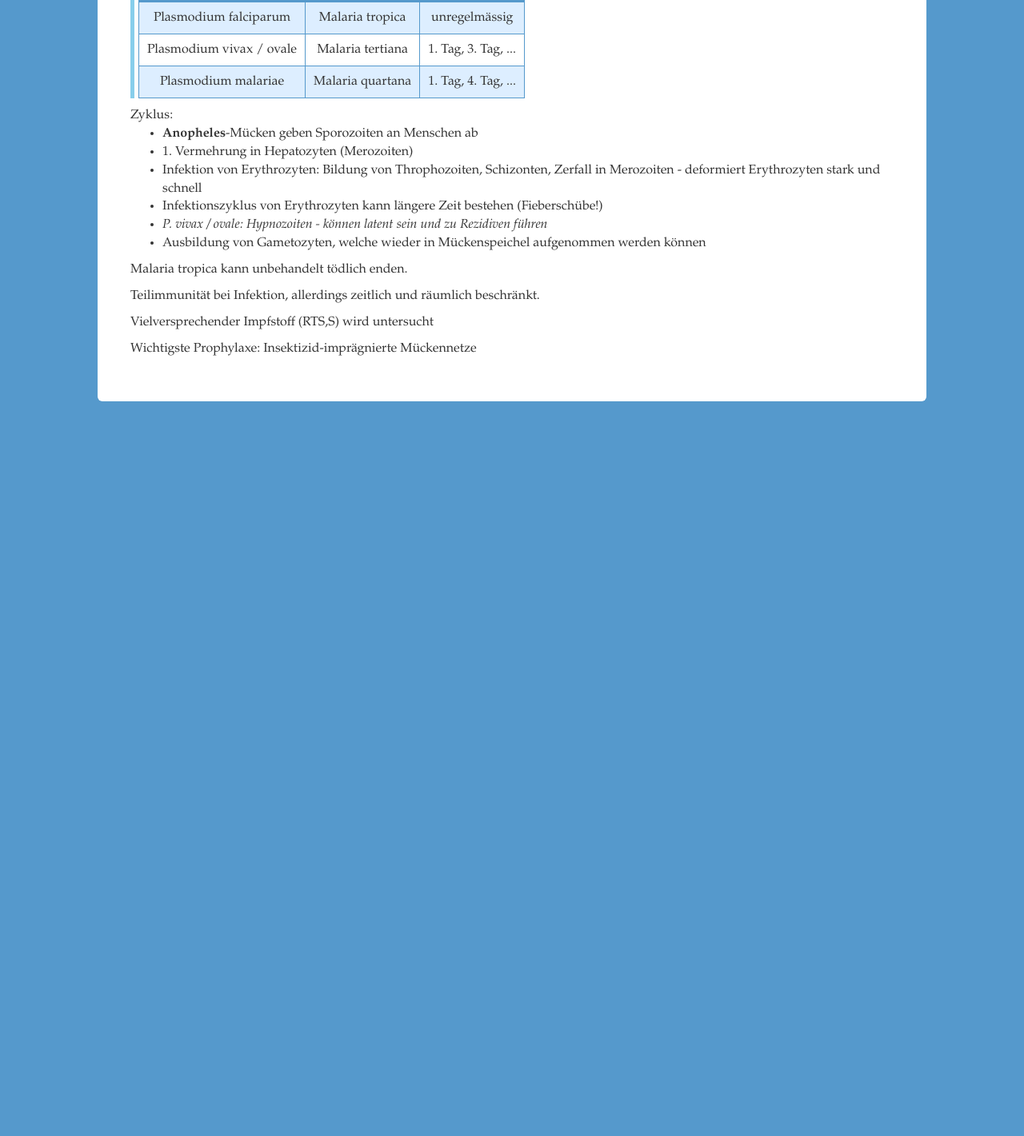
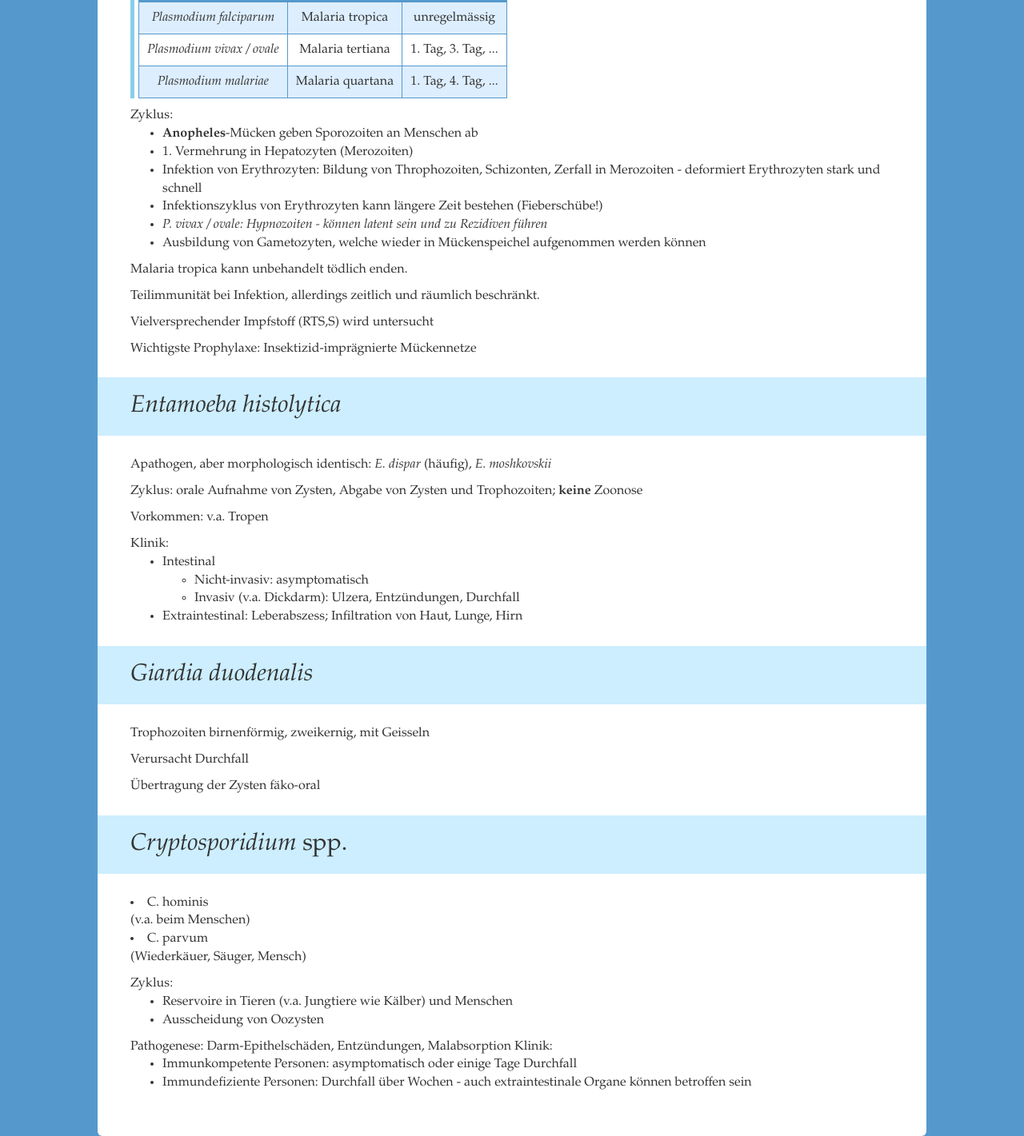
Before and after one commit to evilliger/evilliger.github.io, a plain HTML site: page Parasitologie.html in a window 1280 px wide. Shown: the part 1336-2757 px from the top of the page at 80% size. Before the commit the page ends 1838 px from the top, so only its background shows below. Drawn offline with Linux system fonts and the light colour scheme.

Commit message:
Add study notes: Intestinale Parasiten

```diff
--- a/Parasitologie.html
+++ b/Parasitologie.html
@@ -13,7 +13,7 @@
                 <hr>
                 <h2>Leishmaniose</h2>
                 <div>
-                    <p class="definition">Erreger: Leishmania sp.</p>
+                    <p class="definition">Erreger: <i>Leishmania</i> spp.</p>
                     Formen:
                     <ul>
                         <li><b>Viszerale</b>: ohne Behandlung / in Kombination mit HIV meist tödlich
@@ -32,7 +32,7 @@
                 </div>
                 <h2>Toxoplasmose</h2>
                 <div>
-                    <p class="definition">Erreger: Toxoplasma gondii</p>
+                    <p class="definition">Erreger: <i>Toxoplasma gondii</i></p>
                     <p>Endwirt: Katze</p>
                     Zyklus:
                     <ul><li>Katze scheidet Oozysten aus</li>
@@ -57,15 +57,15 @@
                                 <th>Fieberschübe</th>
                             </tr>
                             <tr>
-                                <td>Plasmodium falciparum</td>
+                                <td><i>Plasmodium falciparum</i></td>
                                 <td>Malaria tropica</td>
                                 <td>unregelmässig</td>
                             </tr><tr>
-                                <td>Plasmodium vivax / ovale</td>
+                            <td><i>Plasmodium vivax / ovale</i></td>
                                 <td>Malaria tertiana</td>
                                 <td>1. Tag, 3. Tag, ...</td>
                             </tr><tr>
-                                <td>Plasmodium malariae</td>
+                            <td><i>Plasmodium malariae</i></td>
                                 <td>Malaria quartana</td>
                                 <td>1. Tag, 4. Tag, ...</td>
                             </tr>
@@ -85,6 +85,43 @@
                     <p>Vielversprechender Impfstoff (RTS,S) wird untersucht</p>
                     <p>Wichtigste Prophylaxe: Insektizid-imprägnierte Mückennetze</p>
                 </div>
+                <h2><i>Entamoeba histolytica</i></h2>
+                <div>
+                    <p>Apathogen, aber morphologisch identisch: <i>E. dispar</i> (häufig), <i>E. moshkovskii</i></p>
+                    <p>Zyklus: orale Aufnahme von Zysten, Abgabe von Zysten und Trophozoiten; <b>keine</b> Zoonose</p>
+                    <p>Vorkommen: v.a. Tropen</p>
+                    Klinik:
+                    <ul>
+                        <li>Intestinal</li>
+                        <ul><li>Nicht-invasiv: asymptomatisch</li>
+                            <li>Invasiv (v.a. Dickdarm): Ulzera, Entzündungen, Durchfall</li></ul>
+                        <li>Extraintestinal: Leberabszess; Infiltration von Haut, Lunge, Hirn</li>
+                    </ul>
+                </div>
+                <h2><i>Giardia duodenalis</i></h2>
+                <div>
+                    <p>Trophozoiten birnenförmig, zweikernig, mit Geisseln</p>
+                    <p>Verursacht Durchfall</p>
+                    <p>Übertragung der Zysten fäko-oral</p>
+                </div>
+                <h2><i>Cryptosporidium</i> spp.</h2>
+                <div>
+                    <p>
+                        <li>C. hominis</li> (v.a. beim Menschen)
+                        <li>C. parvum</li> (Wiederkäuer, Säuger, Mensch)
+                    </p>
+                    Zyklus:
+                    <ul>
+                        <li>Reservoire in Tieren (v.a. Jungtiere wie Kälber) und Menschen</li>
+                        <li>Ausscheidung von Oozysten</li>
+                    </ul>
+                    Pathogenese: Darm-Epithelschäden, Entzündungen, Malabsorption
+                    Klinik:
+                    <ul>
+                        <li>Immunkompetente Personen: asymptomatisch oder einige Tage Durchfall</li>
+                        <li>Immundefiziente Personen: Durchfall über Wochen - auch extraintestinale Organe können betroffen sein</li>
+                    </ul>
+                </div>
             </div>
         </div>
         <div class="col-md-1"></div>
```
